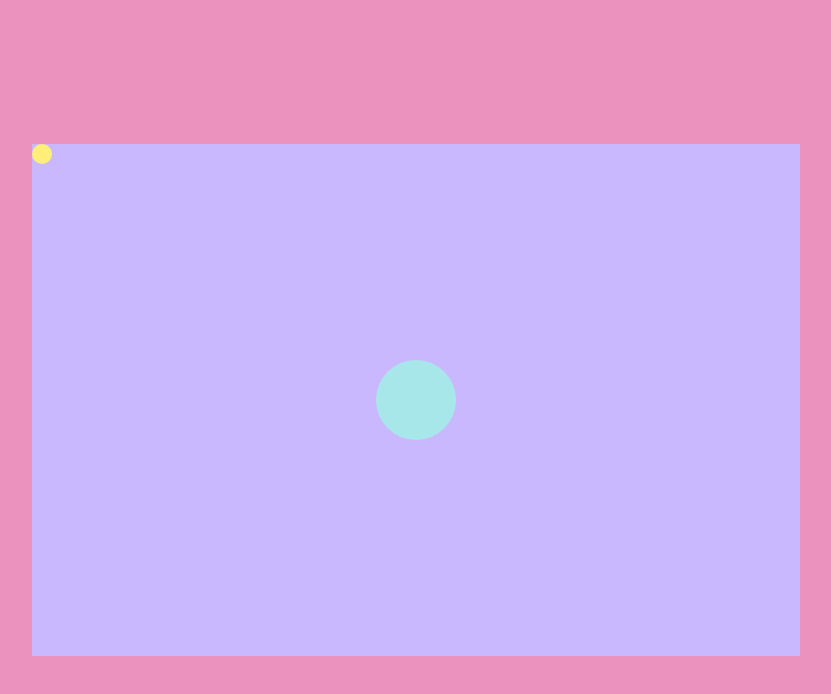
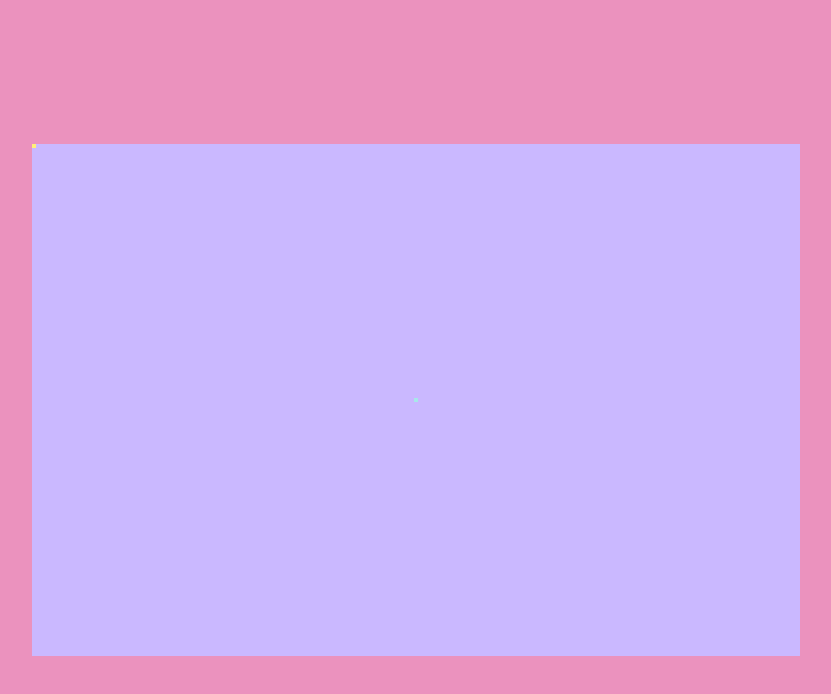
Before and after one commit to vicentelyrio/collisions, a React (Vite) app: page / in a window 1280 px wide. Shown: the top 694 px of the page, without its empty margins (224-1055 px from the left). Built offline with nearby package versions, Linux system fonts and the light colour scheme.

Commit message:
chore(setup): creating basic config for dynamic demos

```diff
--- a/src/App.jsx
+++ b/src/App.jsx
@@ -1,10 +1,17 @@
 import React from 'react'
 
-import { Demo } from './components/Demo/Demo'
+import { usePointCollision } from '@hooks/usePointCollision'
+
+import { Demo, TYPES } from './components/Demo/Demo'
+
 import * as Styled from './App.styles'
 
 export const App = () => (
   <Styled.Main>
-    <Demo />
+    <Demo
+      useCollision={usePointCollision}
+      elementType={TYPES.point}
+      targetType={TYPES.point}
+    />
   </Styled.Main>
 )
--- a/src/components/Demo/Demo.jsx
+++ b/src/components/Demo/Demo.jsx
@@ -1,17 +1,18 @@
-import React, { useRef, useState } from 'react'
+import React, { useRef, useState, useCallback } from 'react'
 
 import { getElementBounds } from '@hooks/helpers'
-import { useCircleCollision } from '@hooks/useCircleCollision'
 
 import * as Styled from './Demo.styles'
 
-export const Demo = () => {
+export { TYPES } from './Demo.styles'
+
+export const Demo = ({ useCollision, elementType, targetType }) => {
   const element = useRef(null)
   const target = useRef(null)
-  const { collided } = useCircleCollision(element, target)
+  const { collided } = useCollision(element, target)
   const [elementPosition, setPointPosition] = useState({})
 
-  const onMouseMove = (event) => {
+  const onMouseMove = useCallback((event) => {
     const [x, y] = getElementBounds(event.currentTarget)
     const { clientX, clientY } = event
     const { offsetWidth, offsetHeight } = element.current
@@ -20,12 +21,12 @@ export const Demo = () => {
       left: `${clientX - x - (offsetWidth / 2)}px`,
       top: `${clientY - y - (offsetHeight / 2)}px`
     })
-  }
+  }, [])
 
   return (
     <Styled.Demo onMouseMove={onMouseMove} $collided={collided}>
-      <Styled.Element ref={element} style={elementPosition} />
-      <Styled.Target ref={target} />
+      <Styled.Element $type={elementType} ref={element} style={elementPosition} />
+      <Styled.Target $type={targetType} ref={target} />
     </Styled.Demo>
   )
 }
--- a/src/components/Demo/Demo.styles.js
+++ b/src/components/Demo/Demo.styles.js
@@ -1,9 +1,16 @@
 import styled from 'styled-components'
+
+export const TYPES = {
+  point: 'point',
+  circle: 'circle',
+  rect: 'rect',
+}
 
 export const Demo = styled.section`
   background-color: ${({ theme: { colors }, $collided }) => (
     $collided ? colors.yellow : colors.purple
   )};
+  cursor: none;
   transition: background-color ease-in .2s;
   position: absolute;
   width: 60vw;
@@ -16,22 +23,33 @@ export const Demo = styled.section`
   overflow: hidden;
 `
 
-export const Element = styled.div`
-  background-color: ${({ theme }) => theme.colors.yellow};
-  border-radius: 50%;
-  width: 20px;
-  height: 20px;
+export const Base = styled.div`
   position: absolute;
   cursor: none;
+
+  ${({ $type }) => {
+    if ($type === TYPES.circle) {
+      return `
+        border-radius: 50%;
+        width: 20px;
+        height: 20px;
+      `
+    }
+
+    return `
+      width: 4px;
+      height: 4px;
+    `
+  }}
+`
+
+export const Element = styled(Base)`
+  background-color: ${({ theme }) => theme.colors.yellow};
   z-index: ${({ theme }) => theme.zIndex.base + 1};
 `
 
-export const Target = styled.div`
+export const Target = styled(Base)`
   background-color: ${({ theme }) => theme.colors.darkBlue};
-  border-radius: 50%;
-  width: 80px;
-  height: 80px;
-  position: absolute;
   top: 0;
   left: 0;
   right: 0;
--- a/src/hooks/helpers.js
+++ b/src/hooks/helpers.js
@@ -1,6 +1,6 @@
 export const getElementBounds = (node) => {
   const { x, y, width, heigth } = node?.getBoundingClientRect() || {}
-  return [x, y, width, heigth]
+  return [Math.round(x), Math.round(y), width, heigth]
 }
 
 export const getCircleCenter = (x, y, w) => {
--- a/src/hooks/usePointCollision.js
+++ b/src/hooks/usePointCollision.js
@@ -1,8 +1,8 @@
-import { getElementBounds } from './helpers'
+import { getElementBounds } from '@hooks/helpers'
 
 export const usePointCollision = (element, target) => {
-  const [x1, y1] = getElementBounds(element)
-  const [x2, y2] = getElementBounds(target)
+  const [x1, y1] = getElementBounds(element.current)
+  const [x2, y2] = getElementBounds(target.current)
 
   return { collided: x1 === x2 && y1 === y2 }
 }
```
